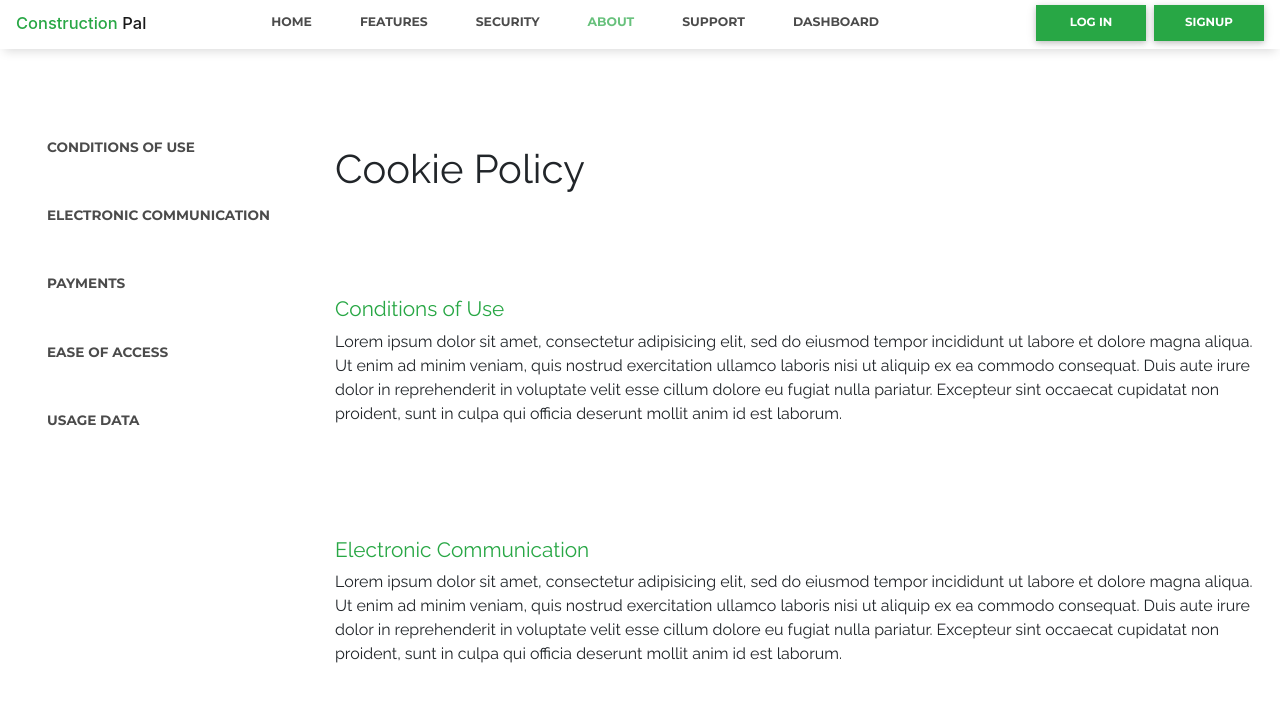
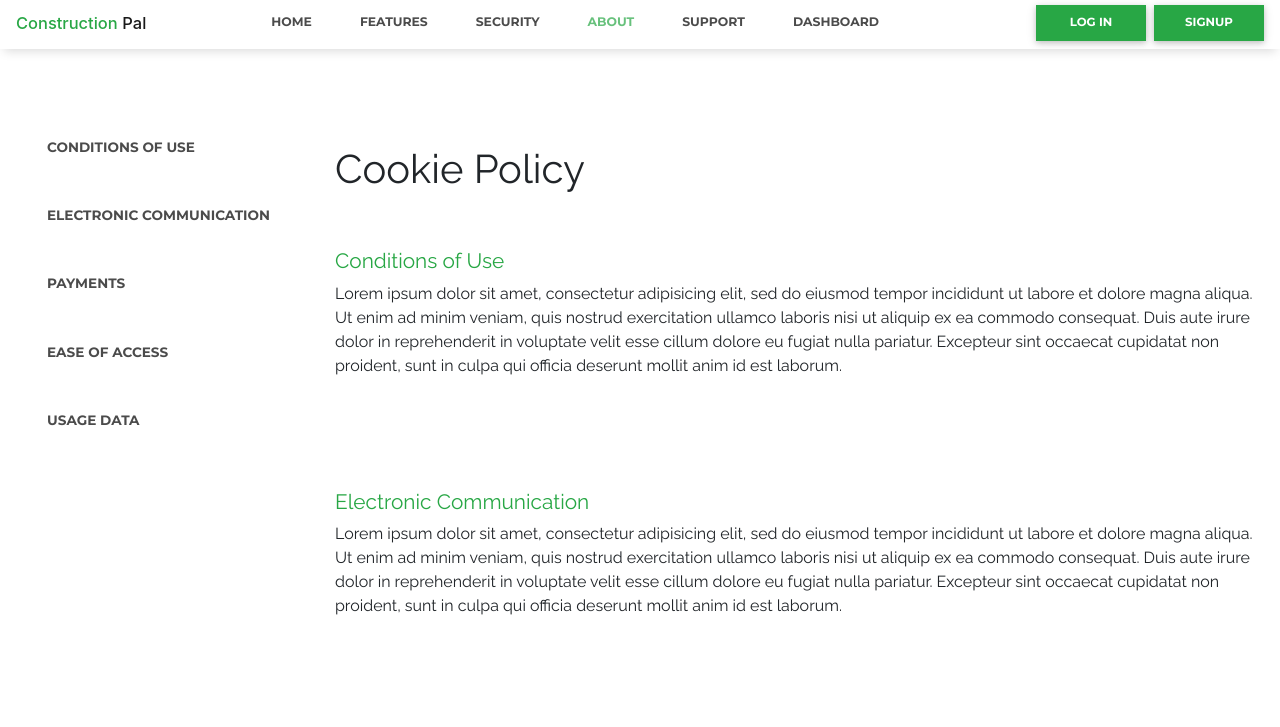
Before and after one commit to Davien21/construction-pal, a plain HTML site: page cookie-policy.html in a window 1280 px wide. Shown: the part 47-774 px from the top of the page. Drawn offline with Linux system fonts and the light colour scheme.

Commit message:
adjust padding on page headers -1

```diff
--- a/cookie-policy.html
+++ b/cookie-policy.html
@@ -185,7 +185,7 @@
 					</ul>
 				</aside>
 				<main class=" raleway-all col-lg no-sticky-effect">
-					<header class="py-5" id="opening">
+					<header class="pt-5" id="opening">
 						<h1 class="">Cookie Policy</h1>
 					</header>
 					<article class="py-5" id="opening">
```
Also changed, not shown: privacy-policy.html (+1 -1 lines), site-instructions.html (+1 -1 lines), terms-conditions.html (+1 -1 lines).
